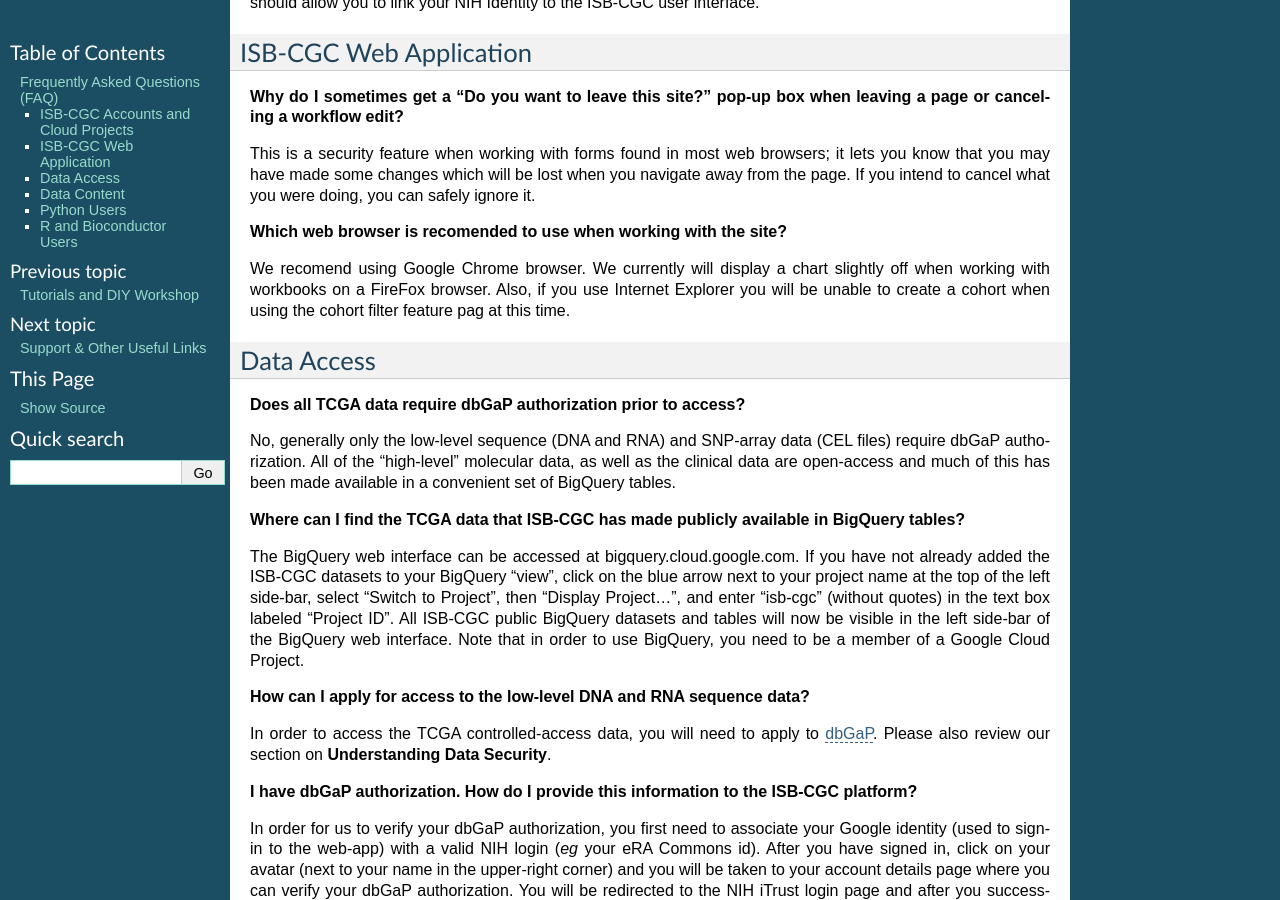
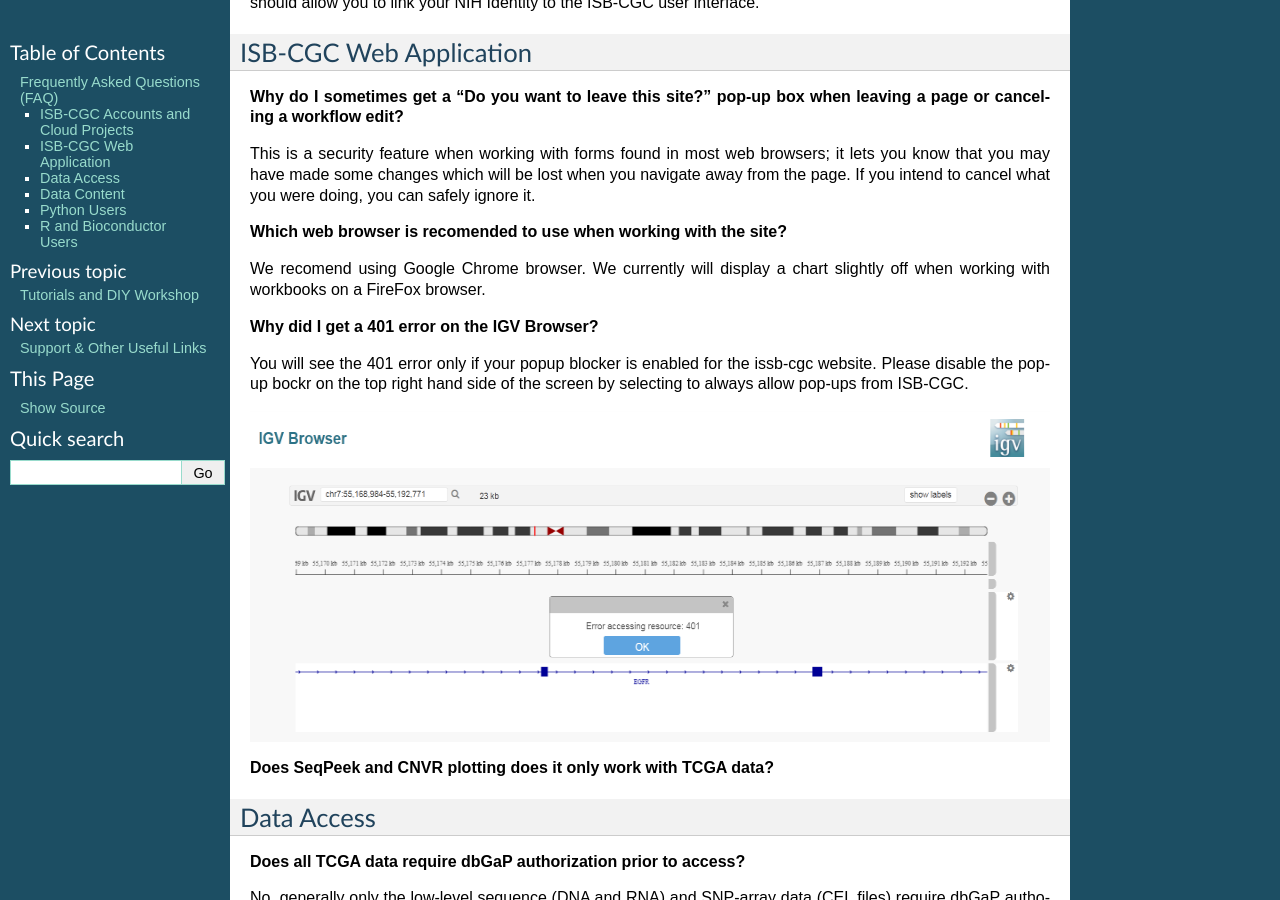
Before and after one commit to isb-cgc/readthedocs, a Sphinx documentation site: the page built from docs/source/sections/FAQ.rst, in a window 1280 px wide and 900 px high, scrolled down 2355 px. Built offline with Sphinx 7.4.7, drawn with Linux system fonts in a browser that asks for light colours; pages that are not in the unit, such as notebooks, are missing from menus.

Commit message:
401 error with IGV browser added

```diff
--- a/docs/source/sections/FAQ.rst
+++ b/docs/source/sections/FAQ.rst
@@ -90,7 +90,19 @@
 
 **Which web browser is recomended to use when working with the site?**
 
-We recomend using Google Chrome browser.  We currently will display a chart slightly off when working with workbooks on a FireFox browser. Also, if you use Internet Explorer you will be unable to create a cohort when using the cohort filter feature pag at this time.
+We recomend using Google Chrome browser.  We currently will display a chart slightly off when working with workbooks on a FireFox browser.
+
+**Why did I get a 401 error on the IGV Browser?**
+
+You will see the 401 error only if your popup blocker is enabled for the issb-cgc website.  Please disable the pop-up bockr on the top right hand side of the screen by selecting to always allow pop-ups from ISB-CGC.
+
+.. image:: 401ErrorIGVBrowser.PNG
+   :scale: 50
+   :align: center
+
+
+**Does SeqPeek and CNVR plotting does it only work with TCGA data?**
+
 
 Data Access
 ###########
```
